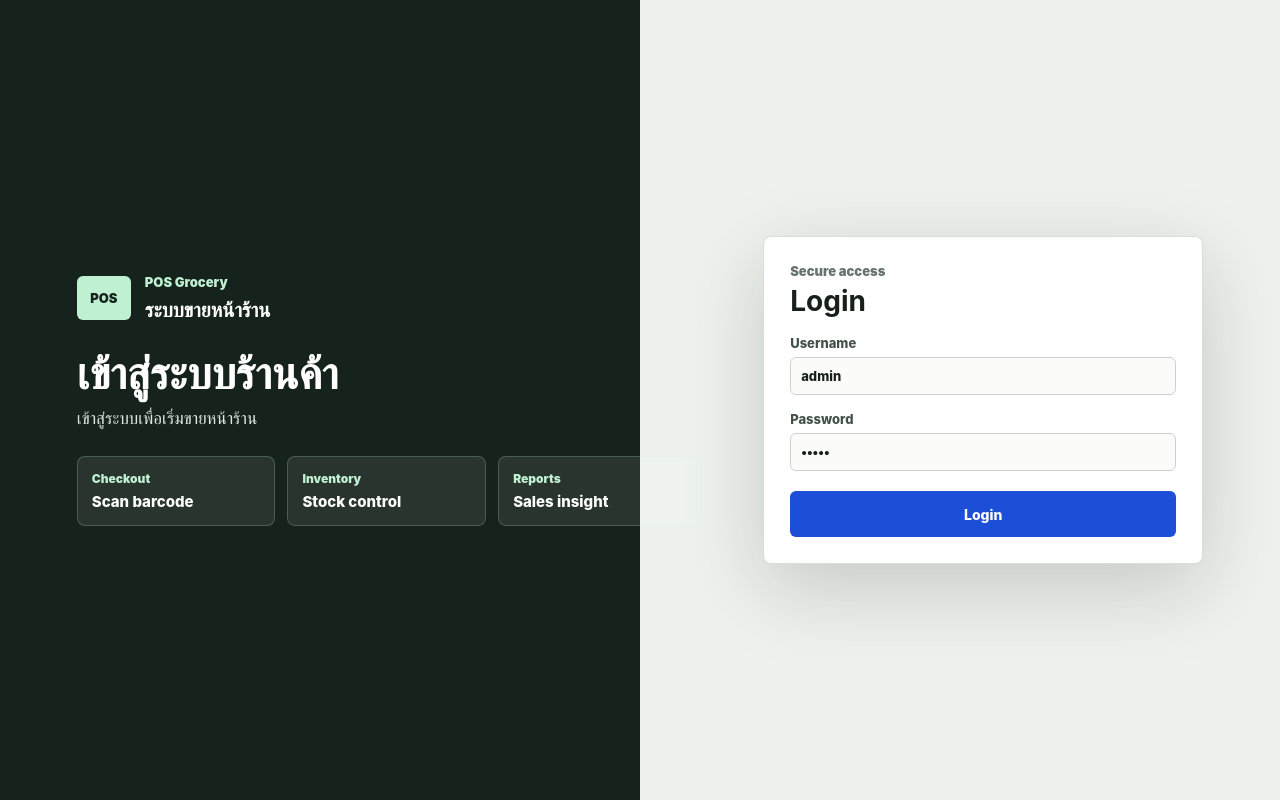
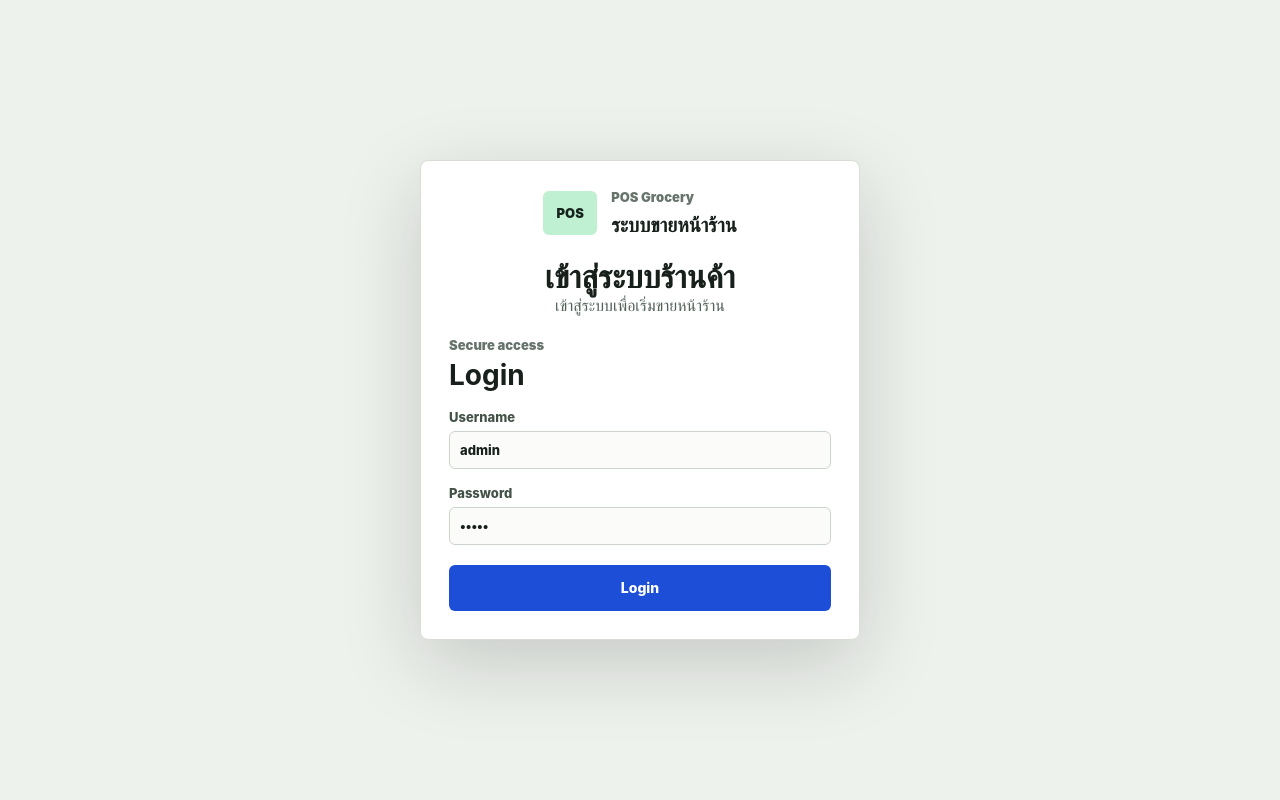
Before and after one commit to apiwatapply-svg/pos-grocery, a React (Vite) app in the folder front-end/: page /login in a window 1280 px wide. Built offline with nearby package versions, Linux system fonts and the light colour scheme; no server answers.

Commit message:
feat: simplify centered login layout

```diff
--- a/front-end/src/features/auth/LoginPage.tsx
+++ b/front-end/src/features/auth/LoginPage.tsx
@@ -57,7 +57,7 @@ export function LoginPage() {
 
   return (
     <section className="auth-screen" aria-labelledby="login-title">
-      <div className="auth-hero">
+      <div className="auth-panel">
         <div className="auth-brand">
           <span>POS</span>
           <div>
@@ -69,23 +69,7 @@ export function LoginPage() {
           <h1 id="login-title">เข้าสู่ระบบร้านค้า</h1>
           <p className="summary">{message}</p>
         </div>
-        <dl className="auth-highlights" aria-label="ภาพรวมการทำงาน">
-          <div>
-            <dt>Checkout</dt>
-            <dd>Scan barcode</dd>
-          </div>
-          <div>
-            <dt>Inventory</dt>
-            <dd>Stock control</dd>
-          </div>
-          <div>
-            <dt>Reports</dt>
-            <dd>Sales insight</dd>
-          </div>
-        </dl>
-      </div>
 
-      <div className="auth-panel">
         <form className="login-form" onSubmit={handleSubmit}>
           <div className="login-form-header">
             <p className="eyebrow">Secure access</p>
--- a/front-end/src/styles.css
+++ b/front-end/src/styles.css
@@ -451,27 +451,20 @@ td span {
 
 .auth-screen {
   align-items: center;
-  background:
-    linear-gradient(90deg, #16231c 0%, #16231c 50%, #eef2ed 50%, #eef2ed 100%);
+  background: #eef2ed;
   color: #17201b;
   display: grid;
-  gap: 36px;
-  grid-template-columns: minmax(0, 1fr) minmax(360px, 440px);
+  justify-items: center;
   min-height: 100vh;
-  padding: 48px clamp(22px, 6vw, 88px);
-}
-
-.auth-hero {
-  color: #ffffff;
-  display: grid;
-  gap: 28px;
-  max-width: 620px;
+  padding: 32px;
 }
 
 .auth-brand {
   align-items: center;
   display: flex;
   gap: 14px;
+  justify-content: center;
+  text-align: left;
 }
 
 .auth-brand > span {
@@ -501,50 +494,18 @@ td span {
   margin: 0 0 8px;
 }
 
-.auth-hero .eyebrow {
-  color: #bff0d2;
-}
-
-.auth-hero h1 {
-  color: #ffffff;
-  font-size: 44px;
-  line-height: 1.05;
+.auth-panel h1 {
+  font-size: 32px;
+  line-height: 1.12;
   margin: 0;
-  max-width: 520px;
+  text-align: center;
 }
 
 .summary {
-  color: #dce8df;
-  font-size: 17px;
-  margin: 12px 0 0;
-}
-
-.auth-highlights {
-  display: grid;
-  gap: 12px;
-  grid-template-columns: repeat(3, minmax(0, 1fr));
+  color: #536259;
+  font-size: 16px;
   margin: 0;
-}
-
-.auth-highlights div {
-  background: rgb(255 255 255 / 8%);
-  border: 1px solid rgb(191 240 210 / 22%);
-  border-radius: 8px;
-  padding: 14px;
-}
-
-.auth-highlights dt {
-  color: #bff0d2;
-  font-size: 12px;
-  font-weight: 900;
-  margin-bottom: 6px;
-}
-
-.auth-highlights dd {
-  color: #ffffff;
-  font-size: 15px;
-  font-weight: 800;
-  margin: 0;
+  text-align: center;
 }
 
 .auth-panel {
@@ -552,7 +513,11 @@ td span {
   border: 1px solid #d7ded5;
   border-radius: 8px;
   box-shadow: 0 24px 80px rgb(16 24 20 / 18%);
-  padding: 26px;
+  display: grid;
+  gap: 22px;
+  max-width: 440px;
+  padding: 28px;
+  width: min(100%, 440px);
 }
 
 .login-form {
@@ -591,42 +556,17 @@ td span {
 
 @media (max-width: 720px) {
   .auth-screen {
-    align-content: center;
-    background: #eef2ed;
-    gap: 28px;
-    grid-template-columns: 1fr;
-    padding: 24px;
-  }
-
-  .auth-hero {
-    color: #17201b;
-    gap: 18px;
-  }
-
-  .auth-hero .eyebrow {
-    color: #285f45;
-  }
-
-  .auth-brand strong,
-  .auth-hero h1 {
-    color: #17201b;
-  }
-
-  .auth-hero h1 {
-    font-size: 34px;
-  }
-
-  .summary {
-    color: #536259;
-  }
-
-  .auth-highlights {
-    display: none;
+    padding: 18px;
   }
 
   .auth-panel {
     box-shadow: 0 16px 48px rgb(16 24 20 / 12%);
-    padding: 20px;
+    gap: 18px;
+    padding: 22px;
+  }
+
+  .auth-panel h1 {
+    font-size: 28px;
   }
 
   .app-shell {
```
